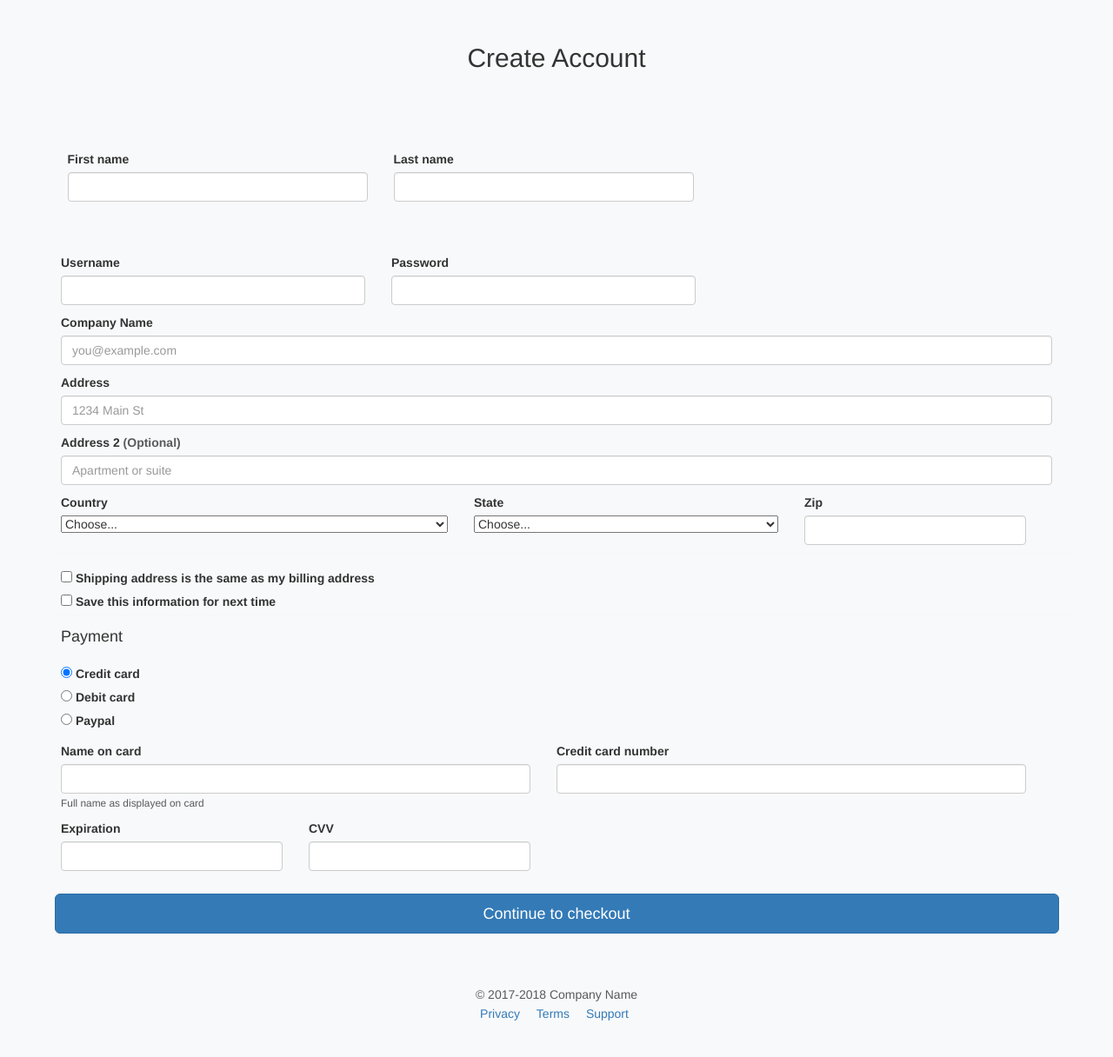
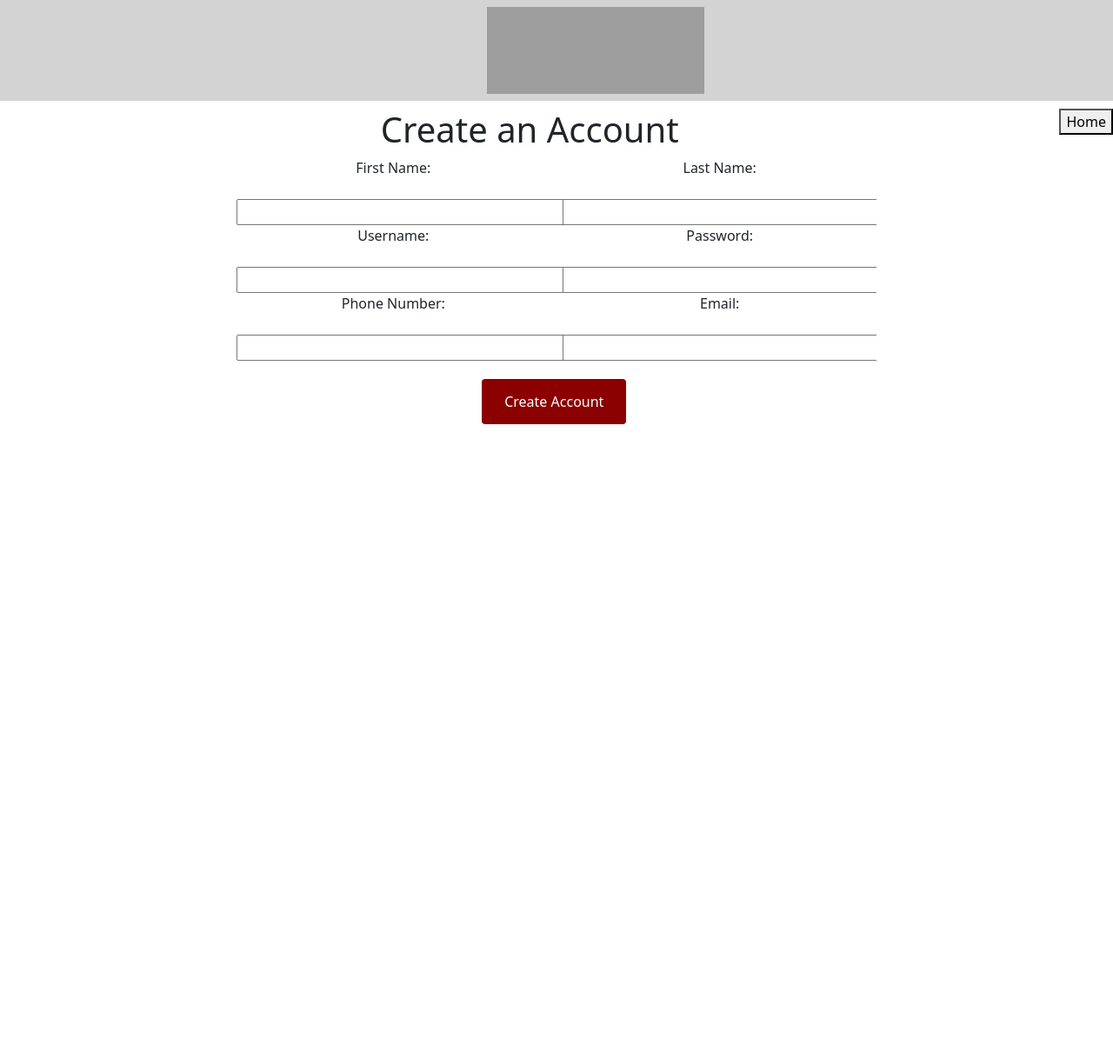
Before and after one commit to mdbrown17/OutsourcingProject, a PHP site: page /createAccount.html in a window 1280 px wide. Shown: the whole page at 87% size. After the commit the page ends 488 px from the top, so only its background shows below. Run offline with PHP 8.4, Linux system fonts and the light colour scheme; some libraries are stand-ins or nearby versions; grey boxes are pictures that could not be loaded.

Commit message:
worked on createAccount html and css

```diff
--- a/client/createAccount.html
+++ b/client/createAccount.html
@@ -1,217 +1,114 @@
-<!doctype html>
+<!DOCTYPE html>
 <html lang="en">
-  <head>
-    <meta charset="utf-8">
-    <meta name="viewport" content="width=device-width, initial-scale=1, shrink-to-fit=no">
-    <meta name="description" content="">
-    <meta name="author" content="">
-    <link rel="icon" href="/docs/4.0/assets/img/favicons/favicon.ico">
+<head>
+    <script src="./resources/scripts/index.js" type="text/JavaScript"></script>
+    <meta charset="UTF-8">
+    <meta http-equiv="X-UA-Compatible" content="IE=edge">
+    <meta name="viewport" content="width=device-width, initial-scale=1.0">
+    <link href="https://cdn.jsdelivr.net/npm/bootstrap@5.1.3/dist/css/bootstrap.min.css" rel="stylesheet" integrity="sha384-1BmE4kWBq78iYhFldvKuhfTAU6auU8tT94WrHftjDbrCEXSU1oBoqyl2QvZ6jIW3" crossorigin="anonymous">
+    <link href="./resources/createAccount.css" rel="stylesheet">
+    <title>TIDE Market</title>
+</head>
+<body>
 
-    <title>Create Profile</title>
+    <nav class="navbar navbar-expand-lg navbar-dark" style="background-color: lightgray">
+        <img src="./Images/logo2" id="logo" />
+    </nav>
 
-    <link rel="canonical" href="https://getbootstrap.com/docs/4.0/examples/checkout/">
-
-    <!-- Bootstrap core CSS -->
-    <link href="../../dist/css/bootstrap.min.css" rel="stylesheet">
-    <link rel="stylesheet" href="https://maxcdn.bootstrapcdn.com/bootstrap/3.3.7/css/bootstrap.min.css">
-
-    <!-- Custom styles for this template -->
-    <link href="form-validation.css" rel="stylesheet">
-  </head>
-
-  <body class="bg-light">
-
-    <div class="container">
-      <div class="py-5 text-center">
-        <h2>Create Account</h2>
-      </div>
-
-    <div style = "margin-top: 50px;">
-      <div class="row">
-            <div class="row">
-              <div class="col-md-4 mb-3">
-                <label for="firstName">First name</label>
-                <input type="text" class="form-control" id="firstName" placeholder="" value="" required>
-              <div class="invalid-feedback">
-            </div>
-            </div>
-              <div class="col-md-4 mb-3">
-                <label for="lastName">Last name</label>
-                <input type="text" class="form-control" id="lastName" placeholder="" value="" required>
-              <div class="invalid-feedback">
-            </div>
-      </div>
+    <div class="header">
+        <div class="btn1">
+            <button id="loginButton" class="btn1" style="float: right;" input type="button" value="create page" onclick="change_page()">Home</button>
+        </div>
+        <cente</center><h1>Create an Account</h1>
     </div>
 
-    <div style = "margin-top: 50px;">
-      <div class="row">
-            <div class="row">
-              <div class="col-md-4 mb-3">
-                <label for="firstName">Username</label>
-                <input type="text" class="form-control" id="firstName" placeholder="" value="" required>
-              <div class="invalid-feedback">
-            </div>
-            </div>
-              <div class="col-md-4 mb-3">
-                <label for="lastName">Password</label>
-                <input type="text" class="form-control" id="lastName" placeholder="" value="" required>
-              <div class="invalid-feedback">
-            </div>
-      </div>
+    <div class ="container">
+        <center>
+        <div class="row">
+          <div class = "col-2">
+          </div>
+                <div class = "col-8">
+                    <div class="two-col">
+                    <div class="col1">
+                        <label for="lastname">First Name:</label><br>
+                        <input type = "text" id="lastname" name="firstname" size="35"><br>
+                    </div>
+                    <div class="col2">
+                        <label for="lastname">Last Name:</label><br>
+                        <input type = "text" id="lastname" name="lastname" size="35"><br>
+                    </div>
+                </div>
+                </div>
+          <div class = "col-2">
+          </div>
+        </div>
+    </center>
     </div>
 
-    <div class="mb-3">
-        <label for="email">Company Name</label>
-        <input type="email" class="form-control" id="email" placeholder="you@example.com">
+    <div class ="container">
+        <center>
+        <div class="row">
+          <div class = "col-2">
+          </div>
+                <div class = "col-8">
+                <div class="two-col">
+                    <div class="col1">
+                        <label for="username">Username:</label><br>
+                        <input type = "text" id="username" name="username" size="35"><br>
+                    </div>
+                    <div class="col2">
+                        <label for="password">Password:</label><br>
+                        <input type = "text" id="password" name="password" size="35"><br>
+                    </div>
+                </div>
+                </div>
+          <div class = "col-2">
+          </div>
+        </div>
+    </center>
     </div>
 
-            <div class="mb-3">
-              <label for="address">Address</label>
-              <input type="text" class="form-control" id="address" placeholder="1234 Main St" required>
-              <div class="invalid-feedback">
-                Please enter your shipping address.
-              </div>
-            </div>
-
-            <div class="mb-3">
-              <label for="address2">Address 2 <span class="text-muted">(Optional)</span></label>
-              <input type="text" class="form-control" id="address2" placeholder="Apartment or suite">
-            </div>
-
-            <div class="row">
-              <div class="col-md-5 mb-3">
-                <label for="country">Country</label>
-                <select class="custom-select d-block w-100" id="country" required>
-                  <option value="">Choose...</option>
-                  <option>United States</option>
-                </select>
-                <div class="invalid-feedback">
-                  Please select a valid country.
+    <div class ="container">
+        <center>
+        <div class="row">
+          <div class = "col-2">
+          </div>
+                <div class = "col-8">
+                <div class="two-col">
+                    <div class="col1">
+                        <label for="phonenumber">Phone Number:</label><br>
+                        <input type = "text" id="phonenumber" name="phonenumber" size="35"><br>
+                    </div>
+                    <div class="col2">
+                        <label for="email">Email:</label><br>
+                        <input type = "text" id="email" name="email" size="35"><br>
+                    </div>
                 </div>
-              </div>
-              <div class="col-md-4 mb-3">
-                <label for="state">State</label>
-                <select class="custom-select d-block w-100" id="state" required>
-                  <option value="">Choose...</option>
-                  <option>California</option>
-                </select>
-                <div class="invalid-feedback">
-                  Please provide a valid state.
                 </div>
-              </div>
-              <div class="col-md-3 mb-3">
-                <label for="zip">Zip</label>
-                <input type="text" class="form-control" id="zip" placeholder="" required>
-                <div class="invalid-feedback">
-                  Zip code required.
-                </div>
-              </div>
-            </div>
-            <hr class="mb-4">
-            <div class="custom-control custom-checkbox">
-              <input type="checkbox" class="custom-control-input" id="same-address">
-              <label class="custom-control-label" for="same-address">Shipping address is the same as my billing address</label>
-            </div>
-            <div class="custom-control custom-checkbox">
-              <input type="checkbox" class="custom-control-input" id="save-info">
-              <label class="custom-control-label" for="save-info">Save this information for next time</label>
-            </div>
-            <hr class="mb-4">
-
-            <h4 class="mb-3">Payment</h4>
-
-            <div class="d-block my-3">
-              <div class="custom-control custom-radio">
-                <input id="credit" name="paymentMethod" type="radio" class="custom-control-input" checked required>
-                <label class="custom-control-label" for="credit">Credit card</label>
-              </div>
-              <div class="custom-control custom-radio">
-                <input id="debit" name="paymentMethod" type="radio" class="custom-control-input" required>
-                <label class="custom-control-label" for="debit">Debit card</label>
-              </div>
-              <div class="custom-control custom-radio">
-                <input id="paypal" name="paymentMethod" type="radio" class="custom-control-input" required>
-                <label class="custom-control-label" for="paypal">Paypal</label>
-              </div>
-            </div>
-            <div class="row">
-              <div class="col-md-6 mb-3">
-                <label for="cc-name">Name on card</label>
-                <input type="text" class="form-control" id="cc-name" placeholder="" required>
-                <small class="text-muted">Full name as displayed on card</small>
-                <div class="invalid-feedback">
-                  Name on card is required
-                </div>
-              </div>
-              <div class="col-md-6 mb-3">
-                <label for="cc-number">Credit card number</label>
-                <input type="text" class="form-control" id="cc-number" placeholder="" required>
-                <div class="invalid-feedback">
-                  Credit card number is required
-                </div>
-              </div>
-            </div>
-            <div class="row">
-              <div class="col-md-3 mb-3">
-                <label for="cc-expiration">Expiration</label>
-                <input type="text" class="form-control" id="cc-expiration" placeholder="" required>
-                <div class="invalid-feedback">
-                  Expiration date required
-                </div>
-              </div>
-              <div class="col-md-3 mb-3">
-                <label for="cc-expiration">CVV</label>
-                <input type="text" class="form-control" id="cc-cvv" placeholder="" required>
-                <div class="invalid-feedback">
-                  Security code required
-                </div>
-              </div>
-            </div>
-            <hr class="mb-4">
-            <button class="btn btn-primary btn-lg btn-block" type="submit">Continue to checkout</button>
-          </form>
+          <div class = "col-2">
+          </div>
         </div>
-      </div>
-
-      <footer class="my-5 pt-5 text-muted text-center text-small">
-        <p class="mb-1">&copy; 2017-2018 Company Name</p>
-        <ul class="list-inline">
-          <li class="list-inline-item"><a href="#">Privacy</a></li>
-          <li class="list-inline-item"><a href="#">Terms</a></li>
-          <li class="list-inline-item"><a href="#">Support</a></li>
-        </ul>
-      </footer>
+    </center>
     </div>
 
-    <!-- Bootstrap core JavaScript
-    ================================================== -->
-    <!-- Placed at the end of the document so the pages load faster -->
-    <script src="https://code.jquery.com/jquery-3.2.1.slim.min.js" integrity="sha384-KJ3o2DKtIkvYIK3UENzmM7KCkRr/rE9/Qpg6aAZGJwFDMVNA/GpGFF93hXpG5KkN" crossorigin="anonymous"></script>
-    <script>window.jQuery || document.write('<script src="../../assets/js/vendor/jquery-slim.min.js"><\/script>')</script>
-    <script src="../../assets/js/vendor/popper.min.js"></script>
-    <script src="../../dist/js/bootstrap.min.js"></script>
-    <script src="../../assets/js/vendor/holder.min.js"></script>
-    <script>
-      // Example starter JavaScript for disabling form submissions if there are invalid fields
-      (function() {
-        'use strict';
+    <div class ="container">
+        <div class="row">
+          <div class = "col-4">
+          </div>
+          <div class = "col-4">
+            <center><div class="btn">
+              <button id="loginButton" class="btn">Create Account</button>
+            </div></center>
+          </div>
+          <div class = "col-4">
+          </div>
+        </div>
+    </div>
 
-        window.addEventListener('load', function() {
-          // Fetch all the forms we want to apply custom Bootstrap validation styles to
-          var forms = document.getElementsByClassName('needs-validation');
 
-          // Loop over them and prevent submission
-          var validation = Array.prototype.filter.call(forms, function(form) {
-            form.addEventListener('submit', function(event) {
-              if (form.checkValidity() === false) {
-                event.preventDefault();
-                event.stopPropagation();
-              }
-              form.classList.add('was-validated');
-            }, false);
-          });
-        }, false);
-      })();
-    </script>
-  </body>
+
+    <script src="https://cdn.jsdelivr.net/npm/bootstrap@5.1.3/dist/js/bootstrap.bundle.min.js" integrity="sha384-ka7Sk0Gln4gmtz2MlQnikT1wXgYsOg+OMhuP+IlRH9sENBO0LRn5q+8nbTov4+1p" crossorigin="anonymous"></script>
+    <script src = "./scripts/loginPage.js"></script>
+</body>
+</div>
 </html>
--- a/client/loginPage.html
+++ b/client/loginPage.html
@@ -7,6 +7,7 @@
     <meta name="viewport" content="width=device-width, initial-scale=1.0">
     <link href="https://cdn.jsdelivr.net/npm/bootstrap@5.1.3/dist/css/bootstrap.min.css" rel="stylesheet" integrity="sha384-1BmE4kWBq78iYhFldvKuhfTAU6auU8tT94WrHftjDbrCEXSU1oBoqyl2QvZ6jIW3" crossorigin="anonymous">
     <link href="./resources/loginPage.css" rel="stylesheet">
+    <title>TIDE Market</title>
 </head>
 <body>
 
@@ -16,7 +17,7 @@
 
     <div class="header">
         <div class="btn1">
-            <button id="loginButton" class="btn1" style="float: right;">Home</button>
+            <button id="loginButton" class="btn1" style="float: right;" input type="button" value="create page" onclick="change_page()">Home</button>
         </div>
         <h1>Login</h1>
     </div>
@@ -58,7 +59,7 @@
   </div>
 
     <script src="https://cdn.jsdelivr.net/npm/bootstrap@5.1.3/dist/js/bootstrap.bundle.min.js" integrity="sha384-ka7Sk0Gln4gmtz2MlQnikT1wXgYsOg+OMhuP+IlRH9sENBO0LRn5q+8nbTov4+1p" crossorigin="anonymous"></script>
-
+    <script src = "./scripts/loginPage.js"></script>
 </body>
 </div>
 </html>
--- a/client/resources/createAccount.css
+++ b/client/resources/createAccount.css
@@ -1,22 +1,66 @@
-.container {
-    max-width: 960px;
+.navbar{
+    position: fixed;
+    width: 100%;
+    top: 0;
+    left: 0;
+    z-index: 1;
+  }
+
+  #logo {
+    position:relative;
+    left: 560px;
+    width: 250px;
+    height: 100px;
+
+  }
+
+  .header {
+  padding-top: 125px;
+  text-align: center;
+  }
+
+  .header2{
+  text-align: right;
+  font-size: x-small;
+  }
+
+  .col-4 img {
+  width: 80%;
+  }
+
+  .col-4{
+  border: 1px;
+  border-width: 1px;
+  margin: 1px;
+  flex-basis: 33%;
+  padding: 20px;
+  min-width: 200px;
+  margin-bottom: 50px;
+  transition: transform 0.5s;
+  }
+
+  .btn{
+  background-color: darkred;
+  color: white;
+  }
+
+.two-col {
+    overflow: hidden;
 }
 
-.border-top { border-top: 1px solid #e5e5e5; }
-.border-bottom { border-bottom: 1px solid #e5e5e5; }
-.border-top-gray { border-top-color: #adb5bd; }
-
-.box-shadow { box-shadow: 0 .25rem .75rem rgba(0, 0, 0, .05); }
-
-.lh-condensed { line-height: 1.25; }
-
-.parent {
-    display: grid;
-    place-items: center;
+.two-col .col1,
+.two-col .col2 {
+    width: 49%;
 }
 
-input[type = "text"]
-{
-    width: 150px;
-    display: inline-block
+.two-col .col1 {
+    float: left;
 }
+
+.two-col .col2 {
+    float: right;
+}
+
+.two-col label {
+    display: block;
+}
--- /dev/null
+++ b/client/scripts/loginPage.js
@@ -0,0 +1,3 @@
+function change_page(){
+    window.location.href = "homePage.html";
+}
```
